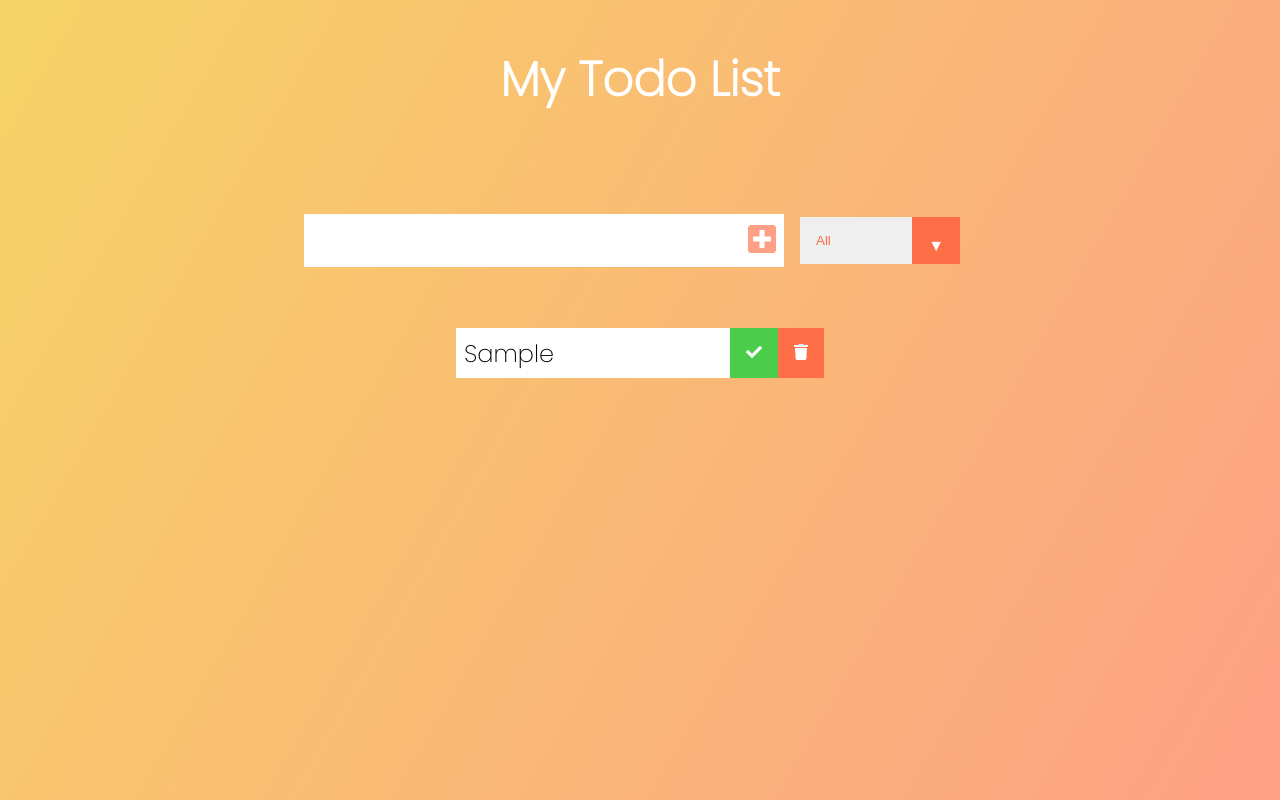
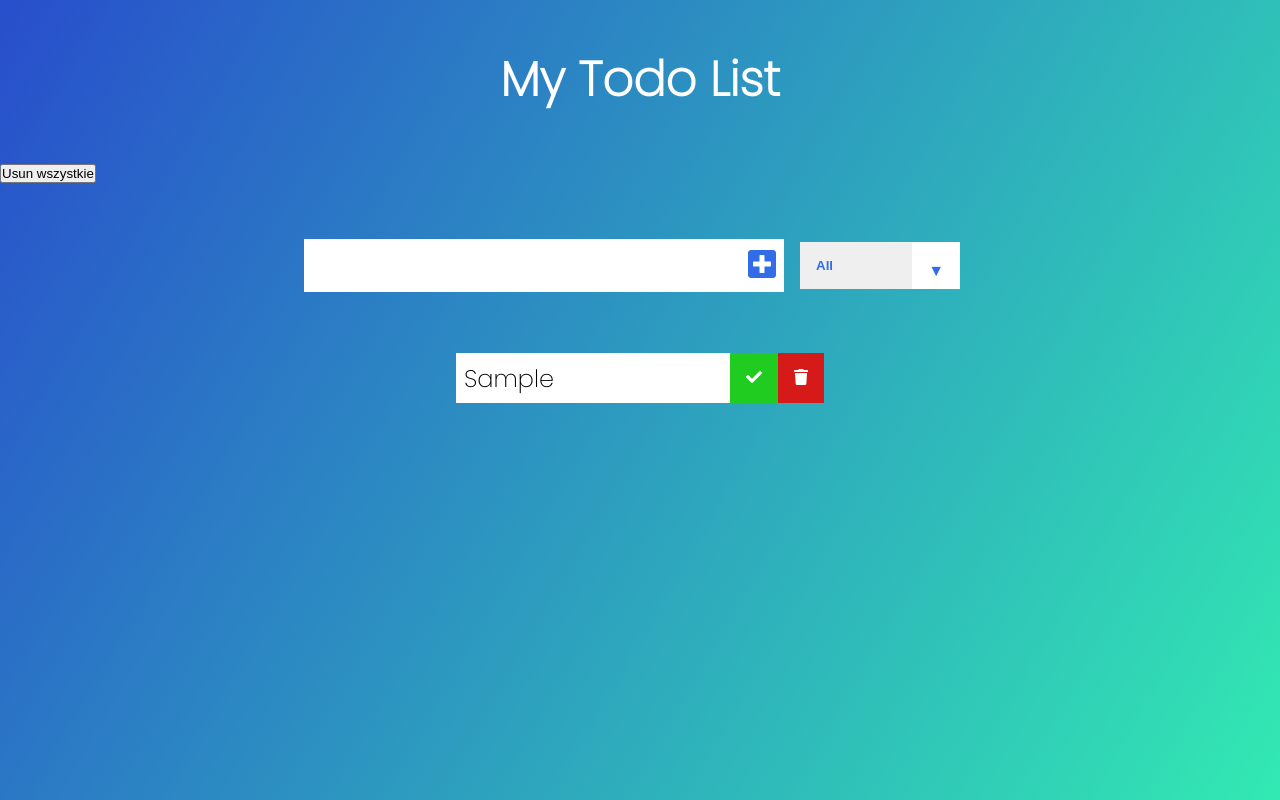
Before and after one commit to jakubmis1998/todoJs, a plain HTML site: page index.html in a window 1280 px wide. Both pictures are taken after typing "Sample" into the empty fields and a click on the button 762 px from the left and 240 px from the top of the page. Drawn offline with Linux system fonts and the light colour scheme.

Commit message:
Changed colors, remove all buttons

```diff
--- a/index.html
+++ b/index.html
@@ -14,6 +14,10 @@
         <header>
             <h1>My Todo List</h1>
         </header>
+
+        <button class="remove-all-button" type="submit">
+            Usun wszystkie
+        </button>
 
         <form>
             <input type="text" class="todo-input">
--- a/style.css
+++ b/style.css
@@ -5,7 +5,7 @@
 }
 
 body {
-    background-image: linear-gradient(120deg, #f6d365, #fda085);
+    background-image: linear-gradient(120deg, #284ecc, #32e9b2);
     color: white;
     font-family: 'Poppins', sans-serif;
     min-height: 100vh;
@@ -32,14 +32,14 @@ form button {
 }
 
 form button {
-    color: #fda085;
+    color: #326ce9;
     background: white;
     cursor: pointer;
     transition: all 0.3s ease;
 }
 
 form button:hover {
-    background: #fda085;
+    background: #326ce9;
     color: white;
 }
 
@@ -71,7 +71,6 @@ form button:hover {
 
 .delete-button,
 .complete-button {
-    background: #ff6f47;
     color: white;
     border: none;
     padding: 1rem;
@@ -80,7 +79,11 @@ form button:hover {
 }
 
 .complete-button {
-    background: rgb(75, 204, 75);
+    background: #20cc20;
+}
+
+.delete-button {
+    background: #d61a1a;
 }
 
 .todo-item {
@@ -107,7 +110,8 @@ select {
     appearance: none;
     outline: none;
     border: none;
-    color: #ff6f47;
+    color: #326ce9;
+    font-weight: bold;
     width: 10rem;
     cursor: pointer;
     padding: 1rem;
@@ -115,18 +119,15 @@ select {
 
 .select {
     margin: 1rem;
-    /* width: 10rem; */
     position: relative;
     overflow: hidden;
-    /* display: flex; */
-    /* justify-content: center; */
-    /* text-align: center; */
 }
 
 .select::after {
     position: absolute;
     content: "\25BC";
-    background: #ff6f47;
+    background: white;
+    color: #326ce9;
     top: 0;
     right: 0;
     padding: 1rem;
@@ -135,6 +136,6 @@ select {
 }
 
 .select:hover::after {
-    background: white;
-    color: #ff6f47;
+    background: #326ce9;
+    color: white;
 }
--- a/todoApp.js
+++ b/todoApp.js
@@ -3,6 +3,7 @@ const todoInput = document.querySelector('.todo-input');
 const todoButton = document.querySelector('.todo-button');
 const filterOption = document.querySelector('.todo-filter');
 const todoList = document.querySelector('.todo-list');
+const removeAllButton = document.querySelector('.remove-all-button');
 
 
 // Functions
@@ -55,6 +56,11 @@ deleteOrCheckTodo = (event) => {
     if (button.classList[0] === 'complete-button') {
         const todo = button.parentElement;
         todo.classList.toggle('completed');
+    }
+    // Remove all button
+    if (button.classList[0] === 'remove-all-button') {
+        console.log(todoList.children);
+        // TO DO
     }
 }
 
@@ -143,3 +149,4 @@ document.addEventListener('DOMContentLoaded', getTodos);
 todoButton.addEventListener('click', addTodo);
 todoList.addEventListener('click', deleteOrCheckTodo);
 filterOption.addEventListener('click', filterTodos);
+removeAllButton.addEventListener('click', deleteOrCheckTodo);
```
